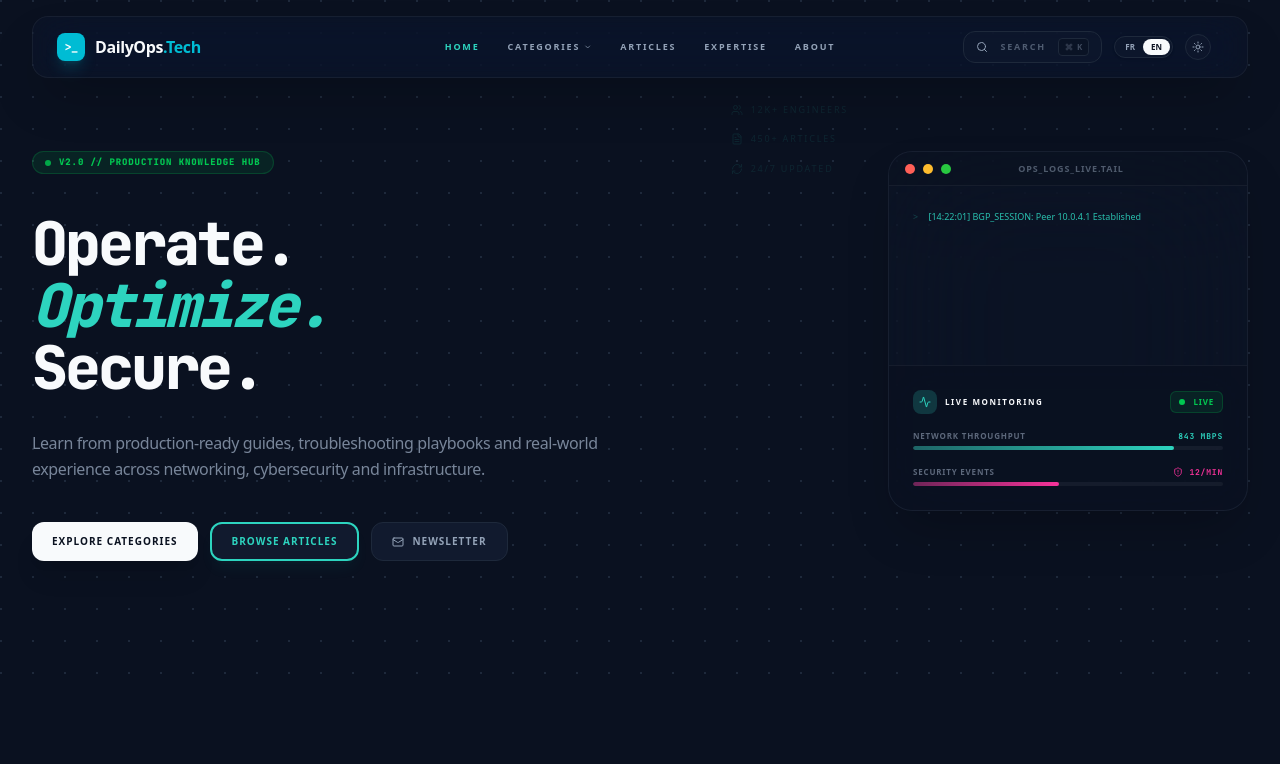
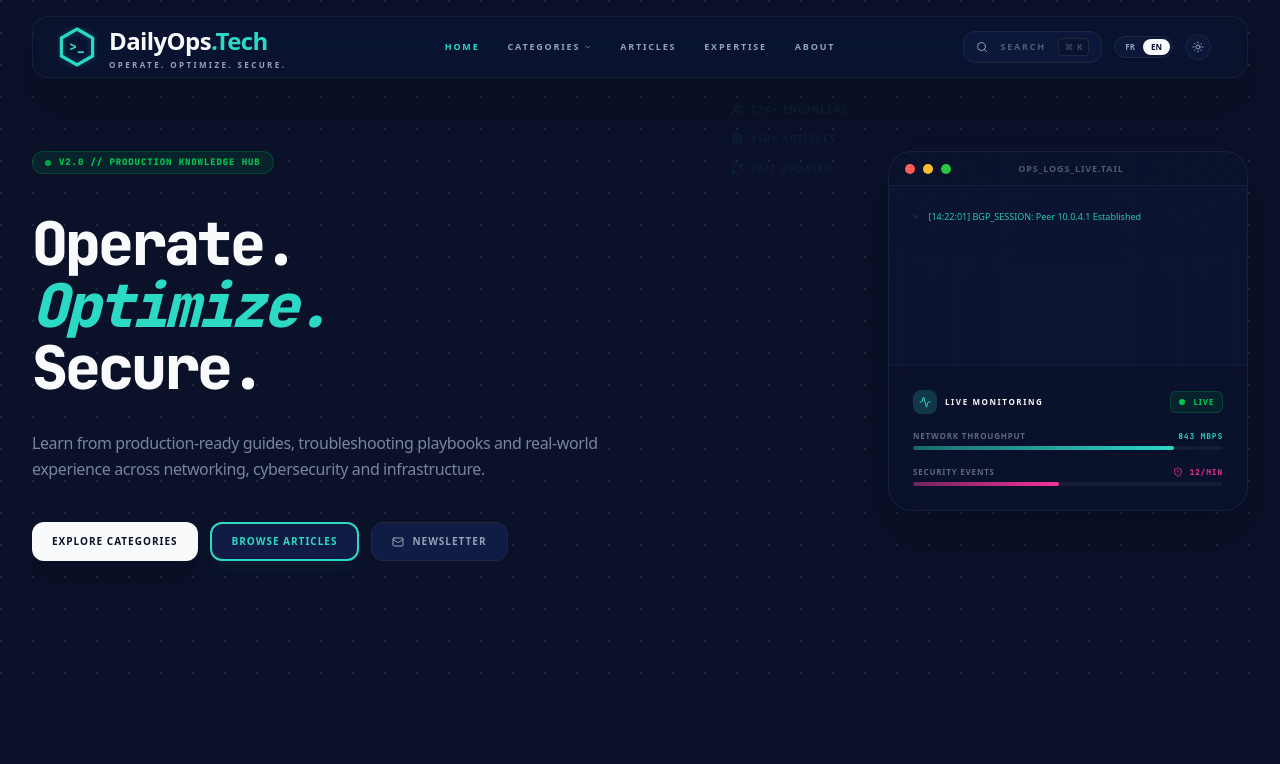
Before and after one commit to lepfsi/Site-PP, a Next.js app: page / in a window 1280 px wide. Shown: the top 764 px of the page. Built offline with nearby package versions, Linux system fonts and the light colour scheme.

Commit message:
Logo & graphical color update

```diff
--- a/src/app/globals.css
+++ b/src/app/globals.css
@@ -1,11 +1,11 @@
 @import "tailwindcss";
 
 @theme {
-  --color-navy: #0a1120;
-  --color-deepblue: #0f172a;
-  --color-bluedark: #1e293b;
-  --color-turquoise: #2dd4bf;
-  --color-turquoise-dark: #0d9488;
+  --color-navy: #0A1128;
+  --color-deepblue: #111C44;
+  --color-bluedark: #1E293B;
+  --color-turquoise: #2BD9C5;
+  --color-turquoise-dark: #22af9d;
 
   --color-bg-primary: var(--bg-primary);
   --color-bg-secondary: var(--bg-secondary);
@@ -21,21 +21,21 @@
 :root {
   --bg-primary: #f8fafc;
   --bg-secondary: #ffffff;
-  --text-primary: #0f172a;
+  --text-primary: #0A1128;
   --text-secondary: #475569;
   --border-main: #e2e8f0;
-  --accent: #0d9488;
+  --accent: #22af9d;
   --liquid-bg: rgba(255, 255, 255, 0.4);
   --liquid-border: rgba(255, 255, 255, 0.2);
 }
 
 .dark {
-  --bg-primary: #0a1120; /* Slightly lighter than #020617 for better eye comfort */
-  --bg-secondary: #111a2e;
+  --bg-primary: #0A1128;
+  --bg-secondary: #111C44;
   --text-primary: #f8fafc;
-  --text-secondary: #94a3b8;
-  --border-main: #1e293b;
-  --accent: #2dd4bf;
+  --text-secondary: #94A3B8;
+  --border-main: #1E293B;
+  --accent: #2BD9C5;
   --liquid-bg: rgba(15, 23, 42, 0.4);
   --liquid-border: rgba(255, 255, 255, 0.05);
 }
--- a/src/components/Footer.tsx
+++ b/src/components/Footer.tsx
@@ -3,6 +3,7 @@
 import Link from "next/link";
 import { Github, Twitter, Linkedin, Rss, Heart } from "lucide-react";
 import { useLanguage } from "@/lib/LanguageContext";
+import Logo from "./Logo";
 
 export default function Footer() {
   const { t } = useLanguage();
@@ -12,32 +13,28 @@ export default function Footer() {
       <div className="container-custom">
         <div className="grid grid-cols-1 md:grid-cols-12 gap-12 mb-24">
 
+          {/* Logo and Social Section (Left) */}
           <div className="md:col-span-4 lg:col-span-5">
-            <Link href="/" className="flex items-center group mb-6">
-              <div className="bg-[#00bcd4] text-white w-9 h-9 rounded-xl flex items-center justify-center shadow-lg shadow-[#00bcd4]/20 group-hover:scale-105 transition-transform duration-300">
-                <span className="code-font text-lg font-bold tracking-tighter">{">_"}</span>
-              </div>
-              <div className="ml-3 flex items-baseline">
-                <span className="text-xl font-bold tracking-tight text-text-primary">DailyOps</span>
-                <span className="text-xl font-bold tracking-tight text-[#00bcd4]">.Tech</span>
-              </div>
+            <Link href="/" className="inline-block mb-6">
+              <Logo />
             </Link>
 
             <p className="text-text-secondary text-base max-w-sm mb-8 font-medium leading-relaxed">
-              {t("footer.desc")}
+              A premium knowledge base for IT infrastructure professionals — networking, security, cloud and operations.
             </p>
 
+            {/* Social Icons Aligned - Circular Style from Image */}
             <div className="flex space-x-3">
               {[
                 { Icon: Linkedin, href: "#" },
                 { Icon: Github, href: "#" },
                 { Icon: Twitter, href: "#" },
-                { Icon: Rss, href: "#" },
+                { Icon: Rss, href: "#" }
               ].map((item, i) => (
                 <Link
                   key={i}
                   href={item.href}
-                  className="w-10 h-10 flex items-center justify-center rounded-full border border-border-main text-text-secondary hover:text-[#00bcd4] hover:border-[#00bcd4] transition-all bg-transparent"
+                  className="w-10 h-10 flex items-center justify-center rounded-full border border-border-main text-text-secondary hover:text-turquoise hover:border-turquoise transition-all bg-transparent shadow-sm"
                 >
                   <item.Icon size={18} />
                 </Link>
@@ -45,37 +42,41 @@ export default function Footer() {
             </div>
           </div>
 
+          {/* Categories Column */}
           <div className="md:col-span-2 lg:col-span-2">
-            <h4 className="text-sm font-bold text-text-primary mb-6">{t("footer.categories")}</h4>
+            <h4 className="text-sm font-bold text-text-primary mb-6">Categories</h4>
             <ul className="space-y-4">
-              <li><Link href="#categories" className="text-sm font-medium text-text-secondary hover:text-[#00bcd4] transition-colors">{t("cat.networking_name")}</Link></li>
-              <li><Link href="#categories" className="text-sm font-medium text-text-secondary hover:text-[#00bcd4] transition-colors">{t("cat.cybersecurity_name")}</Link></li>
-              <li><Link href="#categories" className="text-sm font-medium text-text-secondary hover:text-[#00bcd4] transition-colors">{t("cat.infrastructure_name")}</Link></li>
-              <li><Link href="#categories" className="text-sm font-medium text-text-secondary hover:text-[#00bcd4] transition-colors">{t("footer.cloud_short")}</Link></li>
-              <li><Link href="#categories" className="text-sm font-medium text-text-secondary hover:text-[#00bcd4] transition-colors">{t("cat.troubleshooting_name")}</Link></li>
+              <li><Link href="#categories" className="text-sm font-medium text-text-secondary hover:text-turquoise transition-colors">Networking</Link></li>
+              <li><Link href="#categories" className="text-sm font-medium text-text-secondary hover:text-turquoise transition-colors">Cybersecurity</Link></li>
+              <li><Link href="#categories" className="text-sm font-medium text-text-secondary hover:text-turquoise transition-colors">Infrastructure</Link></li>
+              <li><Link href="#categories" className="text-sm font-medium text-text-secondary hover:text-turquoise transition-colors">Cloud & Virt.</Link></li>
+              <li><Link href="#categories" className="text-sm font-medium text-text-secondary hover:text-turquoise transition-colors">Troubleshooting</Link></li>
             </ul>
           </div>
 
+          {/* Resources Column */}
           <div className="md:col-span-3 lg:col-span-2">
-            <h4 className="text-sm font-bold text-text-primary mb-6">{t("footer.resources")}</h4>
+            <h4 className="text-sm font-bold text-text-primary mb-6">Resources</h4>
             <ul className="space-y-4">
-              <li><Link href="#" className="text-sm font-medium text-text-secondary hover:text-[#00bcd4] transition-colors">{t("footer.glossary")}</Link></li>
-              <li><Link href="#" className="text-sm font-medium text-text-secondary hover:text-[#00bcd4] transition-colors">{t("footer.checklists")}</Link></li>
-              <li><Link href="#" className="text-sm font-medium text-text-secondary hover:text-[#00bcd4] transition-colors">{t("footer.field_feedback")}</Link></li>
-              <li><Link href="#" className="text-sm font-medium text-text-secondary hover:text-[#00bcd4] transition-colors">{t("footer.about_author")}</Link></li>
+              <li><Link href="#" className="text-sm font-medium text-text-secondary hover:text-turquoise transition-colors">Technical glossary</Link></li>
+              <li><Link href="#" className="text-sm font-medium text-text-secondary hover:text-turquoise transition-colors">Operational checklists</Link></li>
+              <li><Link href="#" className="text-sm font-medium text-text-secondary hover:text-turquoise transition-colors">Field feedback</Link></li>
+              <li><Link href="#" className="text-sm font-medium text-text-secondary hover:text-turquoise transition-colors">About the author</Link></li>
             </ul>
           </div>
 
+          {/* Information Column */}
           <div className="md:col-span-3 lg:col-span-2">
-            <h4 className="text-sm font-bold text-text-primary mb-6">{t("footer.information")}</h4>
+            <h4 className="text-sm font-bold text-text-primary mb-6">Information</h4>
             <ul className="space-y-4">
-              <li><Link href="#" className="text-sm font-medium text-text-secondary hover:text-[#00bcd4] transition-colors">{t("footer.legal")}</Link></li>
-              <li><Link href="#" className="text-sm font-medium text-text-secondary hover:text-[#00bcd4] transition-colors">{t("footer.privacy")}</Link></li>
-              <li><Link href="#" className="text-sm font-medium text-text-secondary hover:text-[#00bcd4] transition-colors">{t("footer.contact")}</Link></li>
+              <li><Link href="#" className="text-sm font-medium text-text-secondary hover:text-turquoise transition-colors">Legal notice</Link></li>
+              <li><Link href="#" className="text-sm font-medium text-text-secondary hover:text-turquoise transition-colors">Privacy policy</Link></li>
+              <li><Link href="#" className="text-sm font-medium text-text-secondary hover:text-turquoise transition-colors">Contact</Link></li>
             </ul>
           </div>
         </div>
 
+        {/* Bottom Bar */}
         <div className="pt-12 border-t border-border-main flex flex-col md:flex-row justify-between items-center gap-6">
           <p className="text-[10px] font-black text-text-secondary/50 uppercase tracking-widest">
             © 2026 DailyOps.Tech — {t("footer.rights")}
@@ -85,7 +86,7 @@ export default function Footer() {
               <Heart size={14} className="text-red-500 mr-2 fill-red-500" /> {t("footer.made")}
             </span>
             <div className="h-1 w-1 rounded-full bg-border-main"></div>
-            <span className="text-[10px] font-black text-[#00bcd4] uppercase tracking-widest bg-[#00bcd4]/10 px-3 py-1.5 rounded-xl border border-[#00bcd4]/20">V2.4.0-STABLE</span>
+            <span className="text-[10px] font-black text-turquoise uppercase tracking-widest bg-turquoise/10 px-3 py-1.5 rounded-xl border border-turquoise/20">V2.4.0-STABLE</span>
           </div>
         </div>
       </div>
--- /dev/null
+++ b/src/components/Logo.tsx
@@ -0,0 +1,49 @@
+"use client";
+
+import Link from "next/link";
+import { cn } from "@/lib/utils";
+
+export default function Logo({ className, iconOnly = false }: { className?: string, iconOnly?: boolean }) {
+  return (
+    <div className={cn("flex items-center group", className)}>
+      {/* Hexagonal Icon Concept 01 */}
+      <div className="relative flex items-center justify-center">
+        <svg
+          viewBox="0 0 100 100"
+          className="w-9 h-9 md:w-10 md:h-10 fill-none transition-transform duration-300 group-hover:scale-105"
+        >
+          <path
+            d="M50 5 L88.97 27.5 L88.97 72.5 L50 95 L11.03 72.5 L11.03 27.5 Z"
+            stroke="#2BD9C5"
+            strokeWidth="8"
+            className="drop-shadow-[0_0_8px_rgba(43,217,197,0.3)]"
+          />
+          <text
+            x="50%"
+            y="52%"
+            dominantBaseline="middle"
+            textAnchor="middle"
+            fill="#2BD9C5"
+            fontSize="32"
+            fontWeight="900"
+            className="code-font"
+          >
+            {">_"}
+          </text>
+        </svg>
+      </div>
+
+      {!iconOnly && (
+        <div className="ml-3 flex flex-col justify-center leading-none">
+          <div className="flex items-baseline">
+            <span className="text-xl md:text-2xl font-bold tracking-tight text-text-primary">DailyOps</span>
+            <span className="text-xl md:text-2xl font-bold tracking-tight text-[#2BD9C5]">.Tech</span>
+          </div>
+          <div className="text-[7px] md:text-[8px] font-bold tracking-[0.3em] text-text-secondary uppercase mt-1">
+            Operate. Optimize. Secure.
+          </div>
+        </div>
+      )}
+    </div>
+  );
+}
--- a/src/components/Navbar.tsx
+++ b/src/components/Navbar.tsx
@@ -1,20 +1,21 @@
 "use client";
 
 import Link from "next/link";
-import { Menu, X, Moon, Sun, ChevronDown, Globe, Shield, Server, Cloud, Bug, Zap } from "lucide-react";
+import { Menu, X, Moon, Sun, ChevronDown } from "lucide-react";
 import { useState, useEffect } from "react";
 import { useTheme } from "next-themes";
 import { useLanguage } from "@/lib/LanguageContext";
 import { motion, AnimatePresence } from "framer-motion";
 import CommandSearch from "./CommandSearch";
+import Logo from "./Logo";
 
 const CATEGORIES = [
-  { id: "networking", color: "bg-blue-500", icon: Globe },
-  { id: "cybersecurity", color: "bg-red-500", icon: Shield },
-  { id: "infrastructure", color: "bg-orange-500", icon: Server },
-  { id: "cloud", color: "bg-purple-500", icon: Cloud },
-  { id: "automation", color: "bg-cyan-500", label: "Automation & AI", icon: Zap },
-  { id: "troubleshooting", color: "bg-green-500", icon: Bug },
+  { id: "networking", color: "bg-blue-500" },
+  { id: "cybersecurity", color: "bg-red-500" },
+  { id: "infrastructure", color: "bg-orange-500" },
+  { id: "cloud", color: "bg-purple-500" },
+  { id: "automation", color: "bg-cyan-500", label: "Automation & AI" },
+  { id: "troubleshooting", color: "bg-green-500" },
 ];
 
 export default function Navbar() {
@@ -43,14 +44,8 @@ export default function Navbar() {
       <div className="flex h-10 items-center justify-between relative">
 
         {/* LOGO */}
-        <Link href="/" className="flex items-center group flex-shrink-0 z-10">
-          <div className="bg-[#00bcd4] text-white w-7 h-7 rounded-lg flex items-center justify-center shadow-lg shadow-[#00bcd4]/20 group-hover:scale-105 transition-transform duration-300">
-            <span className="code-font text-xs font-bold tracking-tighter">{">_"}</span>
-          </div>
-          <div className="ml-2.5 hidden sm:flex items-baseline">
-            <span className="text-base font-bold tracking-tight text-text-primary">DailyOps</span>
-            <span className="text-base font-bold tracking-tight text-[#00bcd4]">.Tech</span>
-          </div>
+        <Link href="/" className="z-10">
+          <Logo />
         </Link>
 
         {/* CENTERED LINKS */}
@@ -80,9 +75,7 @@ export default function Navbar() {
                       href={`/category/${cat.id}`}
                       className="flex items-center p-2.5 hover:bg-bg-primary rounded-lg group transition-all"
                     >
-                      <div className={`flex items-center justify-center w-6 h-6 rounded-lg bg-bg-primary mr-3 text-text-secondary group-hover:text-turquoise transition-colors`}>
-                        <cat.icon size={14} />
-                      </div>
+                      <div className={`w-1.5 h-1.5 rounded-full ${cat.color} mr-3 group-hover:scale-110 transition-transform shadow-[0_0_8px_rgba(0,0,0,0.3)] shadow-current`} />
                       <div>
                         <div className="text-[10px] font-bold text-text-primary uppercase tracking-widest group-hover:text-turquoise transition-colors">
                           {cat.label || (cat.id.charAt(0).toUpperCase() + cat.id.slice(1))}
```
